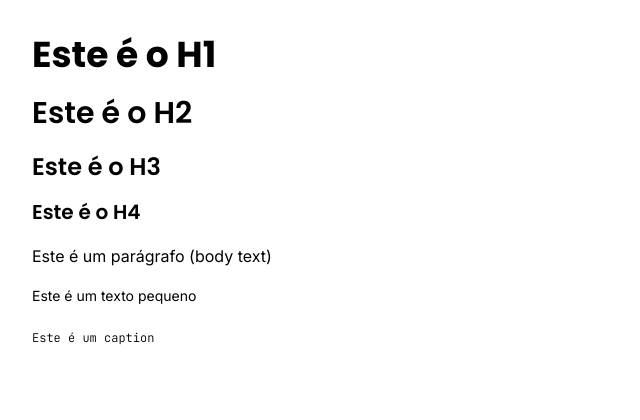
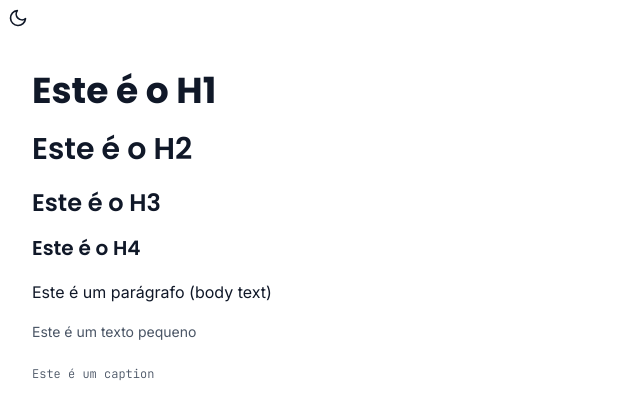
Before and after one commit to mj-jess/portfolio, a React (Vite) app: page / in a window 1280 px wide. Shown: the top 420 px of the page, without its empty margins (0-640 px from the left). Built offline with nearby package versions, Linux system fonts and the light colour scheme.

Commit message:
chore: theme structure

```diff
--- a/src/App.tsx
+++ b/src/App.tsx
@@ -1,8 +1,14 @@
+import { ThemeToggler } from './components/themeToggler';
+import { useTheme } from './hooks/useTheme';
 import { Typography } from './ui';
 
 function App() {
+    const { theme } = useTheme();
+
     return (
-        <>
+        <div className={`${theme.background} min-h-screen`}>
+            <ThemeToggler />
+
             <div className="p-8 space-y-4">
                 <Typography.h1>Este é o H1</Typography.h1>
                 <Typography.h2>Este é o H2</Typography.h2>
@@ -14,7 +20,7 @@ function App() {
                 </Typography.small>
                 <Typography.caption>Este é um caption</Typography.caption>
             </div>
-        </>
+        </div>
     );
 }
 
--- /dev/null
+++ b/src/components/themeToggler/ThemeToggler.tsx
@@ -0,0 +1,20 @@
+import { FiSun, FiMoon } from 'react-icons/fi';
+import { useTheme } from '../../hooks/useTheme';
+
+export const ThemeToggler = () => {
+    const { mode, toggleTheme } = useTheme();
+
+    return (
+        <button
+            onClick={toggleTheme}
+            className="p-2 rounded-full hover:bg-gray-200 dark:hover:bg-gray-700 transition-colors"
+            aria-label="Toggle theme"
+        >
+            {mode === 'dark' ? (
+                <FiSun className="text-yellow-400 w-5 h-5" />
+            ) : (
+                <FiMoon className="text-gray-900 w-5 h-5" />
+            )}
+        </button>
+    );
+};
--- /dev/null
+++ b/src/components/themeToggler/index.ts
@@ -0,0 +1 @@
+export { ThemeToggler } from './ThemeToggler';
--- /dev/null
+++ b/src/hooks/useTheme.ts
@@ -0,0 +1,10 @@
+import { useContext } from 'react';
+import { ThemeContext } from '../theme/ThemeContext';
+
+export const useTheme = () => {
+    const context = useContext(ThemeContext);
+
+    if (!context) throw new Error('useTheme must be used within ThemeProvider');
+
+    return context;
+};
--- a/src/main.tsx
+++ b/src/main.tsx
@@ -1,10 +1,14 @@
 import { StrictMode } from 'react';
 import { createRoot } from 'react-dom/client';
 import './index.css';
+
 import App from './App.tsx';
+import { ThemeProvider } from './theme';
 
 createRoot(document.getElementById('root')!).render(
     <StrictMode>
-        <App />
+        <ThemeProvider>
+            <App />
+        </ThemeProvider>
     </StrictMode>
 );
--- /dev/null
+++ b/src/theme/ThemeContext.tsx
@@ -0,0 +1,32 @@
+import type { ReactNode } from 'react';
+import { createContext, useState, useEffect } from 'react';
+
+import { lightTheme, darkTheme } from './colors';
+import type { ThemeContextType, ThemeMode } from './types';
+
+export const ThemeContext = createContext<ThemeContextType | undefined>(
+    undefined
+);
+
+export const ThemeProvider = ({ children }: { children: ReactNode }) => {
+    const [mode, setMode] = useState<ThemeMode>(() => {
+        const saved = localStorage.getItem('theme') as ThemeMode | null;
+        return saved ?? 'light';
+    });
+
+    useEffect(() => {
+        localStorage.setItem('theme', mode);
+    }, [mode]);
+
+    const toggleTheme = () => {
+        setMode((prev) => (prev === 'light' ? 'dark' : 'light'));
+    };
+
+    const theme = mode === 'light' ? lightTheme : darkTheme;
+
+    return (
+        <ThemeContext.Provider value={{ mode, theme, toggleTheme }}>
+            {children}
+        </ThemeContext.Provider>
+    );
+};
--- /dev/null
+++ b/src/theme/colors.ts
@@ -0,0 +1,22 @@
+import type { ThemeColors } from './types';
+
+// theme/colors.ts
+export const lightTheme: ThemeColors = {
+    background: 'bg-white',
+    surface: 'bg-gray-100',
+    text: 'text-gray-900',
+    textSecondary: 'text-gray-600',
+    primary: 'text-blue-600',
+    primaryBg: 'bg-blue-600',
+    secondaryBg: 'bg-gray-200',
+};
+
+export const darkTheme: ThemeColors = {
+    background: 'bg-gray-900',
+    surface: 'bg-gray-800',
+    text: 'text-gray-100',
+    textSecondary: 'text-gray-400',
+    primary: 'text-blue-400',
+    primaryBg: 'bg-blue-500',
+    secondaryBg: 'bg-gray-700',
+};
--- /dev/null
+++ b/src/theme/index.ts
@@ -0,0 +1,2 @@
+export { lightTheme, darkTheme } from './colors';
+export { ThemeContext, ThemeProvider } from './ThemeContext';
--- /dev/null
+++ b/src/theme/types.ts
@@ -0,0 +1,17 @@
+export type ThemeMode = 'light' | 'dark';
+
+export type ThemeColors = {
+    background: string;
+    surface: string;
+    text: string;
+    textSecondary: string;
+    primary: string;
+    primaryBg: string;
+    secondaryBg: string;
+};
+
+export type ThemeContextType = {
+    mode: ThemeMode;
+    theme: ThemeColors;
+    toggleTheme: () => void;
+};
--- a/src/ui/typography/Typography.tsx
+++ b/src/ui/typography/Typography.tsx
@@ -1,5 +1,6 @@
 import React, { type JSX } from 'react';
 import clsx from 'clsx';
+import { useTheme } from '../../hooks/useTheme';
 
 interface TypographyProps {
     children: React.ReactNode;
@@ -8,41 +9,43 @@ interface TypographyProps {
 
 function createTypography(
     tag: keyof JSX.IntrinsicElements,
-    baseClasses: string
+    baseClasses: string,
+    isSecondary?: boolean
 ) {
     return ({ children, className = '' }: TypographyProps) => {
+        const { theme } = useTheme();
         const Tag = tag;
-        return <Tag className={clsx(baseClasses, className)}>{children}</Tag>;
+
+        const colorClass = isSecondary ? theme.textSecondary : theme.text;
+
+        return (
+            <Tag className={clsx(baseClasses, colorClass, className)}>
+                {children}
+            </Tag>
+        );
     };
 }
 
+const typography = {
+    h1: 'text-4xl font-bold leading-tight font-heading',
+    h2: 'text-3xl font-semibold leading-snug font-heading',
+    h3: 'text-2xl font-semibold leading-snug font-heading',
+    h4: 'text-xl font-semibold leading-snug font-heading',
+    p: 'text-base font-normal leading-relaxed font-sans',
+    span: 'text-sm font-normal leading-relaxed font-sans',
+    small: 'text-sm font-normal leading-relaxed font-sans',
+    caption: 'text-xs font-light leading-snug font-mono',
+};
+
 export const Typography = {
-    h1: createTypography('h1', 'text-4xl font-bold leading-tight font-heading'),
-    h2: createTypography(
-        'h2',
-        'text-3xl font-semibold leading-snug font-heading'
-    ),
-    h3: createTypography(
-        'h3',
-        'text-2xl font-semibold leading-snug font-heading'
-    ),
-    h4: createTypography(
-        'h4',
-        'text-xl font-semibold leading-snug font-heading'
-    ),
-    p: createTypography('p', 'text-base font-normal leading-relaxed font-sans'),
-    span: createTypography(
-        'span',
-        'text-base font-normal leading-relaxed font-sans'
-    ),
-    small: createTypography(
-        'small',
-        'text-sm font-normal leading-relaxed font-sans'
-    ),
-    caption: createTypography(
-        'span',
-        'text-xs font-light leading-snug font-mono'
-    ),
+    h1: createTypography('h1', typography.h1),
+    h2: createTypography('h2', typography.h2),
+    h3: createTypography('h3', typography.h3),
+    h4: createTypography('h4', typography.h4),
+    p: createTypography('p', typography.p),
+    span: createTypography('span', typography.span),
+    small: createTypography('small', typography.small, true),
+    caption: createTypography('span', typography.caption, true),
 };
 
 export default Typography;
```
